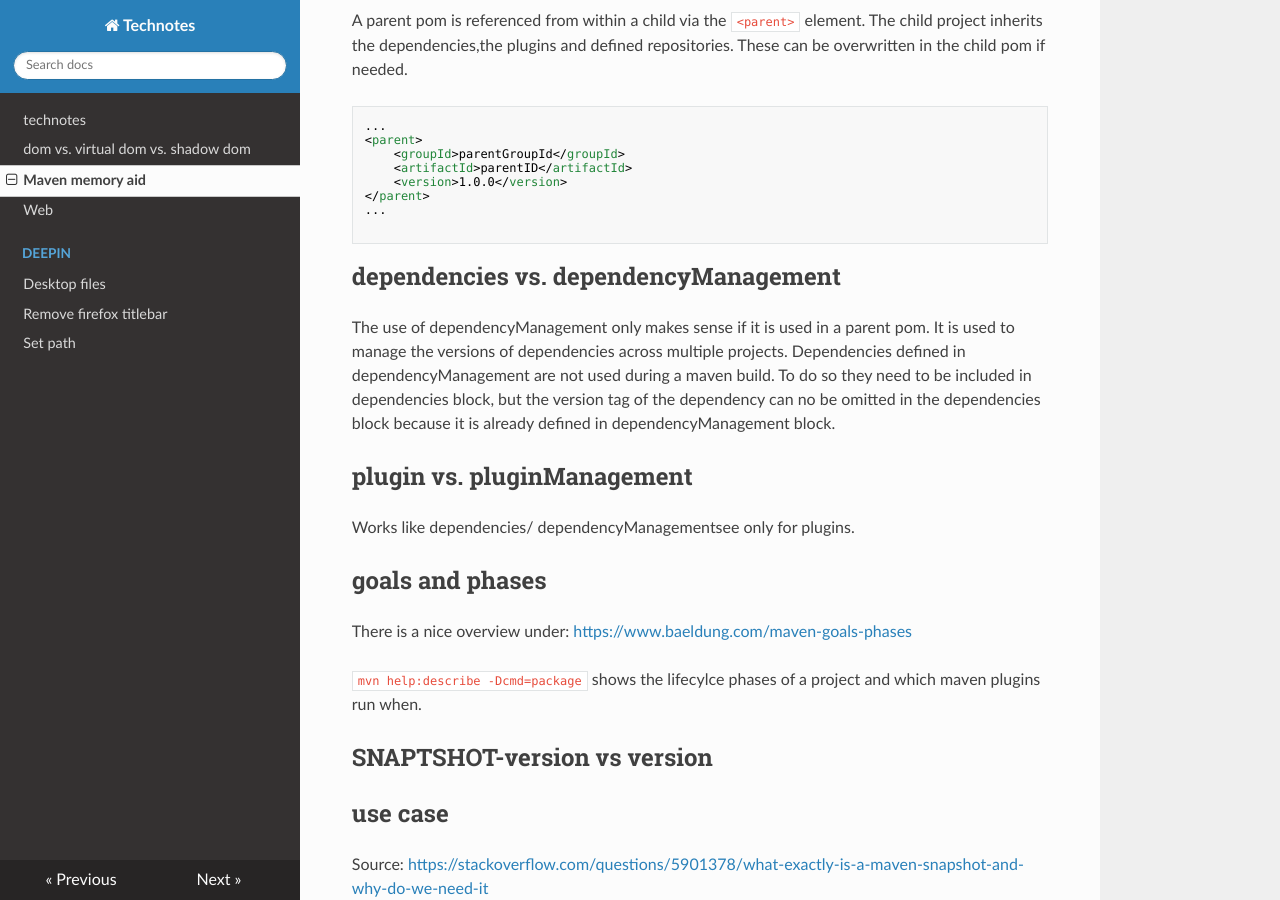
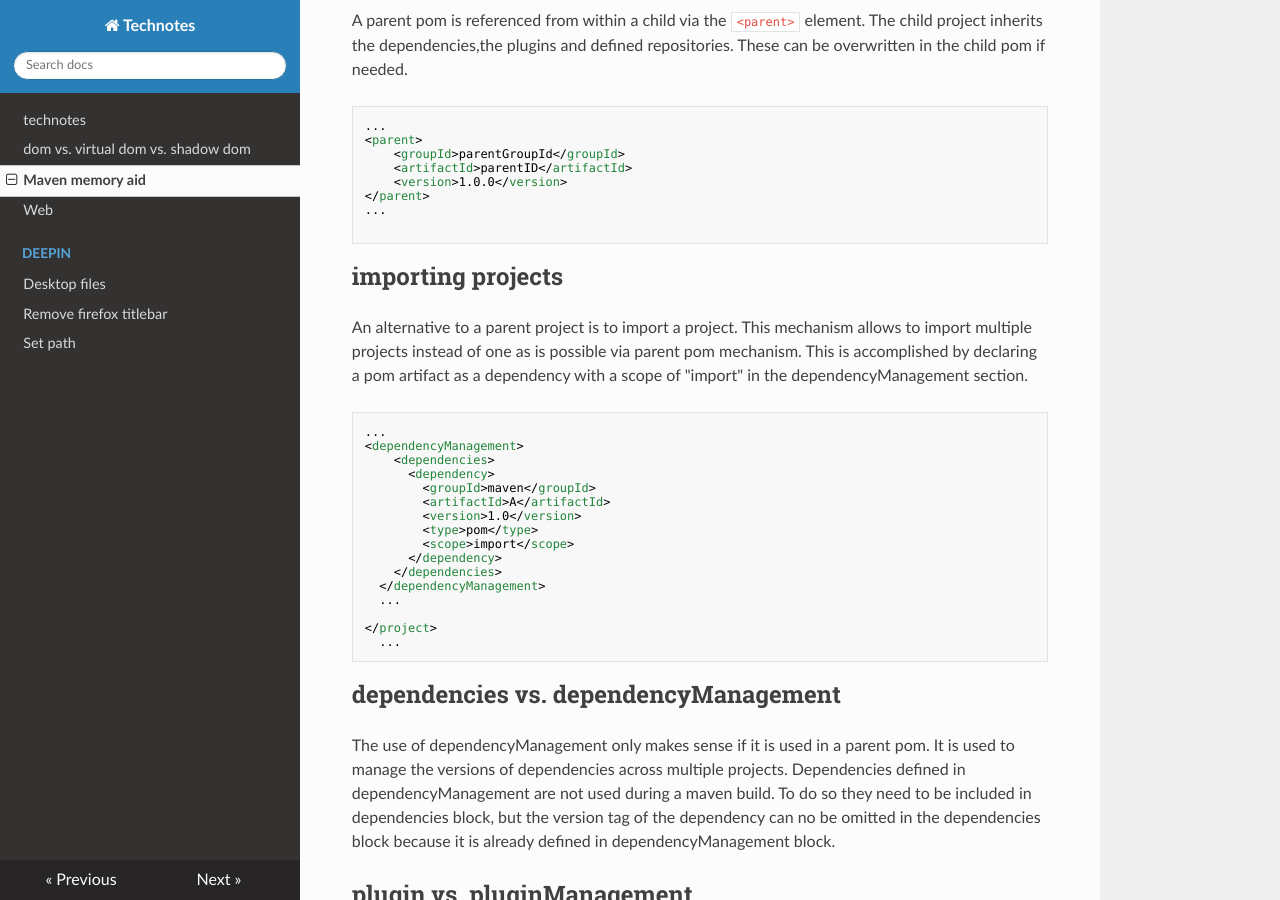
Before and after one commit to organicaudio/useful-code-snippets2, an MkDocs documentation site: the page built from docs/maven-memory-aid.md, in a window 1280 px wide and 900 px high, scrolled down 918 px. Built offline with MkDocs 1.6.1, drawn with Linux system fonts in a browser that asks for light colours; nearby versions of some CDN libraries.

Commit message:
import depenencies

````diff
--- a/docs/maven-memory-aid.md
+++ b/docs/maven-memory-aid.md
@@ -47,6 +47,29 @@ A parent pom is referenced from within a child via the ``<parent>`` element. The
 
 ```
 
+## importing projects
+
+An alternative to a parent project is to import a project. This mechanism allows to import multiple projects instead of one as is possible via parent pom mechanism. This is accomplished by declaring a pom artifact as a dependency with a scope of "import" in the dependencyManagement section.
+
+```xml
+...
+<dependencyManagement>
+    <dependencies>
+      <dependency>
+        <groupId>maven</groupId>
+        <artifactId>A</artifactId>
+        <version>1.0</version>
+        <type>pom</type>
+        <scope>import</scope>
+      </dependency>
+    </dependencies>
+  </dependencyManagement>
+  ...
+
+</project>
+  ...
+```
+
 ## dependencies vs. dependencyManagement
 
 The use of dependencyManagement only makes sense if it is used in a parent pom. It is used to manage the versions of dependencies across multiple projects. Dependencies defined in dependencyManagement are not used during a maven build. To do so they need to be included in dependencies block, but the version tag of the dependency can no be omitted in the dependencies block because it is already defined in dependencyManagement block.
````
